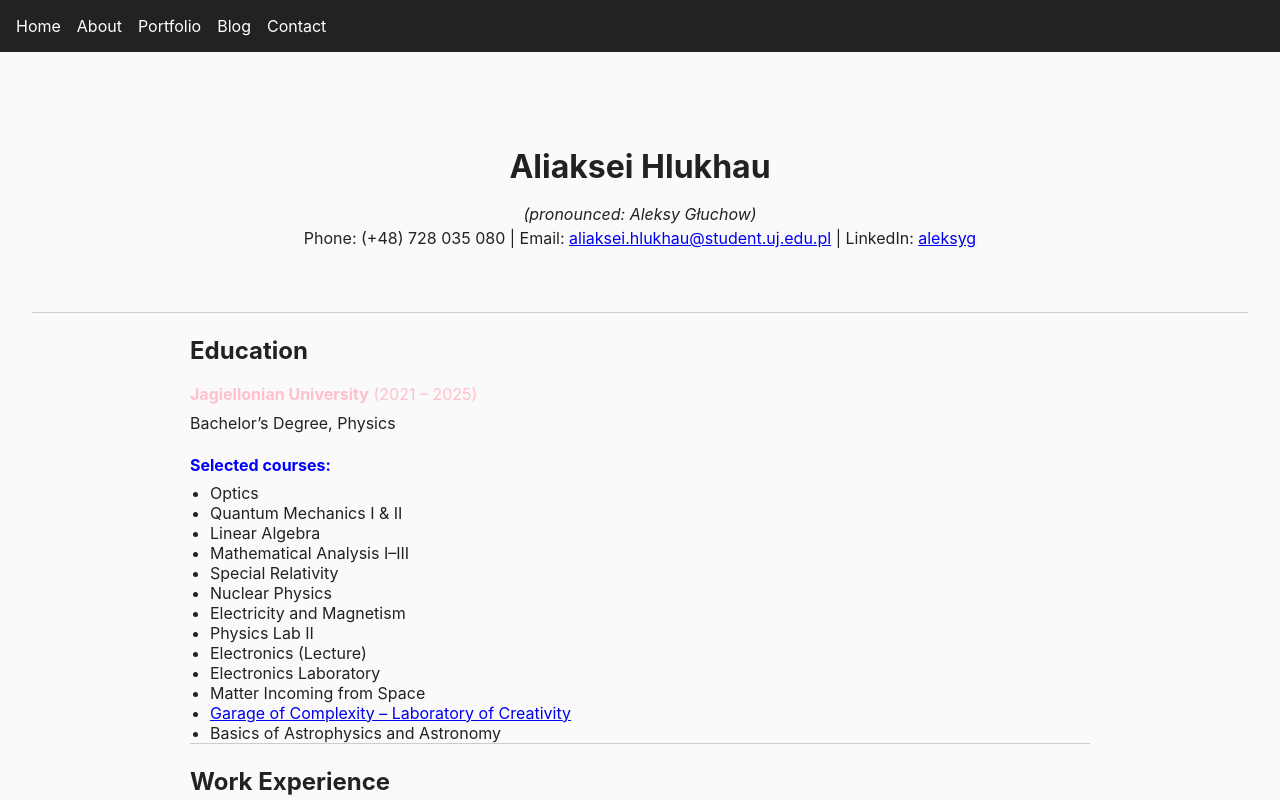
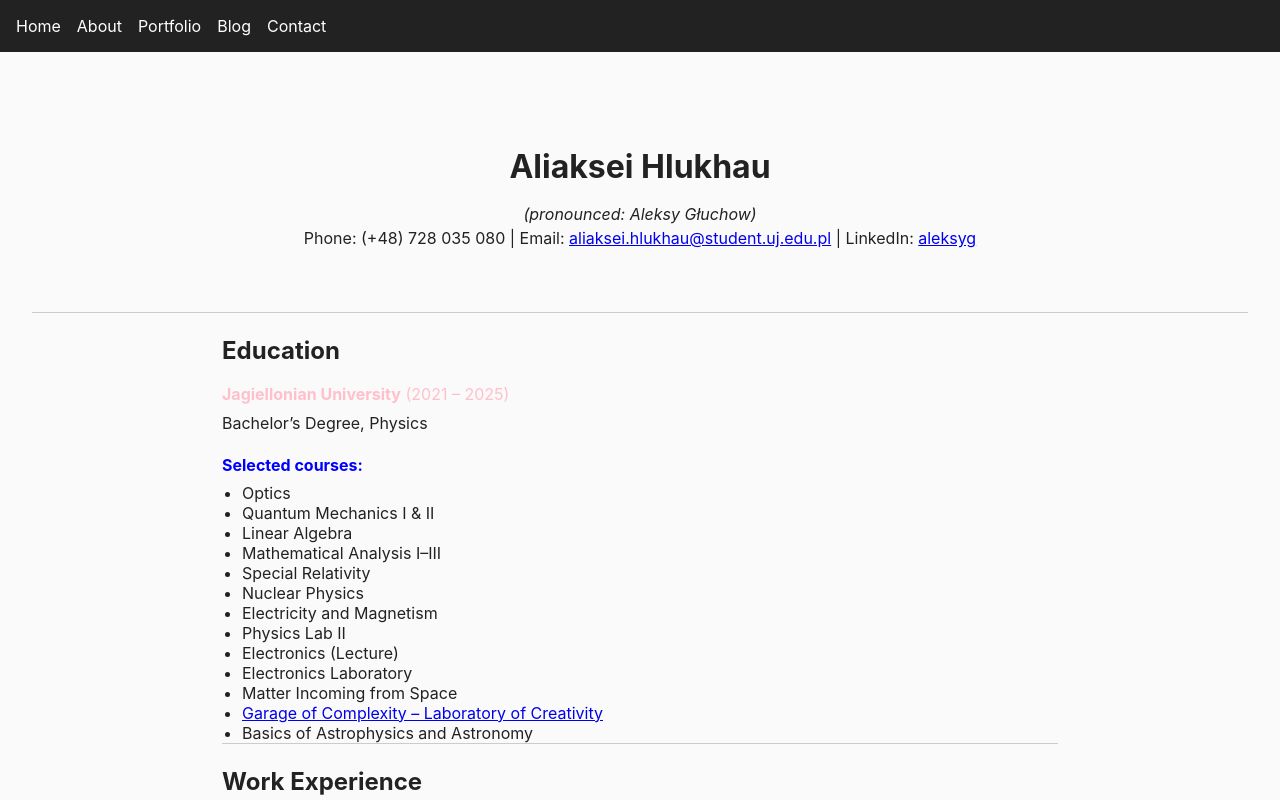
Before and after one commit to aleksygluchow/project03, a Next.js app: page /about in a window 1280 px wide. Shown: the top 800 px of the page. Built offline with nearby package versions, Linux system fonts and the light colour scheme.

Commit message:
this n that

```diff
--- a/src/pages/about.js
+++ b/src/pages/about.js
@@ -27,7 +27,8 @@ export default function About() {
 
       <hr />
 
-    <div style={{ maxWidth: '900px', margin: '0 auto', padding: 0 }}>
+      <div style={{ maxWidth: '900px', margin: '0 auto', padding: '0rem 2rem' }}>
+
 
 
 
```
